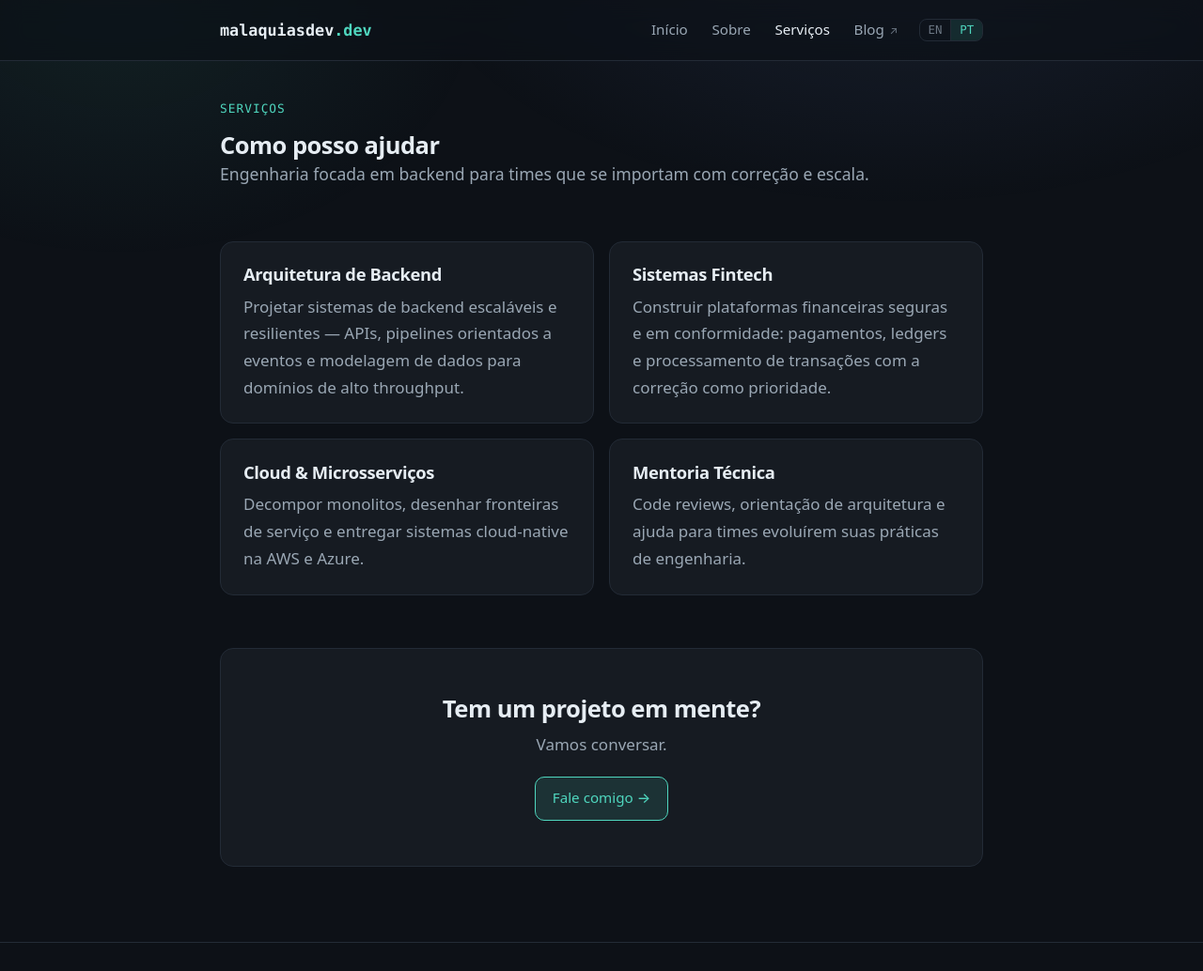
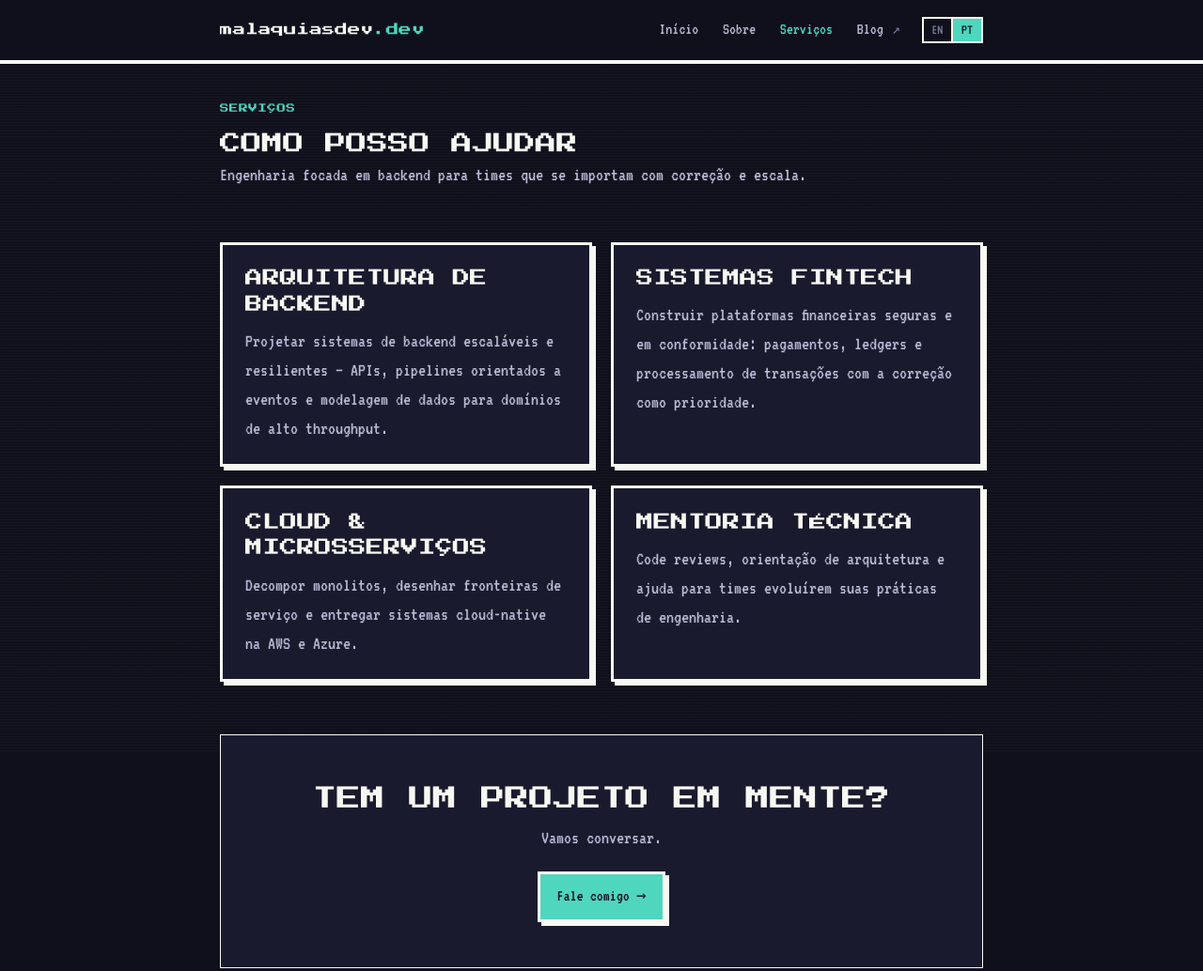
Before and after one commit to malaquiasdev/malaquias.dev, an Astro site: page /pt/services in a window 1280 px wide. Shown: the top 1034 px of the page at 94% size. Built offline with nearby package versions, Linux system fonts and the light colour scheme; Astro itself is replaced by a stand-in of ours.

Commit message:
feat(style): rebrand to 16-bit retro pixel-art aesthetic
- flat high-contrast palette, hard edges (radius 0), pixel borders
- stepped/offset box-shadows instead of soft blur
- Press Start 2P for headings, VT323 for body/mono text
- image-rendering: pixelated, flat scanline backdrop replacing radial glow
- hard hover/focus states, blocky focus outlines

```diff
--- a/src/components/About.astro
+++ b/src/components/About.astro
@@ -125,18 +125,17 @@ const t = ui[lang].about;
     gap: 1.75rem;
   }
   .job {
-    border-left: 2px solid var(--border);
+    border-left: 4px solid var(--border);
     padding-left: 1.25rem;
     position: relative;
   }
   .job::before {
     content: "";
     position: absolute;
-    left: -5px;
+    left: -6px;
     top: 0.55rem;
     width: 8px;
     height: 8px;
-    border-radius: 50%;
     background: var(--accent);
   }
   .job-head {
--- a/src/layouts/Base.astro
+++ b/src/layouts/Base.astro
@@ -43,6 +43,12 @@ const isCurrent = (path: string) =>
     <meta charset="UTF-8" />
     <meta name="viewport" content="width=device-width, initial-scale=1.0" />
     <link rel="icon" type="image/svg+xml" href="/favicon.svg" />
+    <link rel="preconnect" href="https://fonts.googleapis.com" />
+    <link rel="preconnect" href="https://fonts.gstatic.com" crossorigin />
+    <link
+      href="https://fonts.googleapis.com/css2?family=Press+Start+2P&family=VT323&display=swap"
+      rel="stylesheet"
+    />
     <title>{pageTitle}</title>
     <meta name="description" content={pageDesc} />
     <meta property="og:title" content={pageTitle} />
--- a/src/styles/global.css
+++ b/src/styles/global.css
@@ -1,18 +1,20 @@
 :root {
-  --bg: #0d1117;
-  --bg-elev: #161b22;
-  --bg-elev-2: #1c2330;
-  --border: #232b36;
-  --text: #e6edf3;
-  --text-dim: #9aa7b4;
-  --text-faint: #6b7682;
+  --bg: #10101c;
+  --bg-elev: #1a1a2e;
+  --bg-elev-2: #21213b;
+  --border: #f8f8f2;
+  --text: #f8f8f2;
+  --text-dim: #b9b9d6;
+  --text-faint: #7a7a9c;
   --accent: #4fd6be;
-  --accent-2: #7c9eff;
-  --accent-soft: rgba(79, 214, 190, 0.12);
-  --radius: 14px;
+  --accent-2: #ff6b6b;
+  --accent-soft: #16213a;
+  --radius: 0px;
   --maxw: 860px;
-  --font-sans: ui-sans-serif, system-ui, -apple-system, "Segoe UI", Roboto, Inter, sans-serif;
-  --font-mono: ui-monospace, "SF Mono", "JetBrains Mono", Menlo, monospace;
+  --shadow-off: 4px;
+  --font-display: "Press Start 2P", var(--font-mono);
+  --font-sans: "VT323", ui-monospace, "SF Mono", Menlo, monospace;
+  --font-mono: "VT323", ui-monospace, "SF Mono", Menlo, monospace;
 }
 
 *,
@@ -31,47 +33,75 @@ body {
   background: var(--bg);
   color: var(--text);
   font-family: var(--font-sans);
-  font-size: 17px;
-  line-height: 1.7;
-  -webkit-font-smoothing: antialiased;
+  font-size: 20px;
+  line-height: 1.55;
   text-rendering: optimizeLegibility;
 }
 
-/* subtle grid backdrop */
+img {
+  image-rendering: pixelated;
+  image-rendering: -moz-crisp-edges;
+  image-rendering: crisp-edges;
+}
+
+/* flat scanline backdrop, no blur / no soft glow */
 body::before {
   content: "";
   position: fixed;
   inset: 0;
   z-index: -1;
   background:
-    radial-gradient(900px 500px at 75% -10%, rgba(124, 158, 255, 0.10), transparent 60%),
-    radial-gradient(700px 500px at 10% 0%, rgba(79, 214, 190, 0.08), transparent 55%);
+    repeating-linear-gradient(
+      0deg,
+      rgba(255, 255, 255, 0.025) 0px,
+      rgba(255, 255, 255, 0.025) 1px,
+      transparent 1px,
+      transparent 3px
+    ),
+    var(--bg);
   pointer-events: none;
 }
 
 a {
   color: var(--accent);
   text-decoration: none;
-  transition: color 0.15s ease;
 }
-a:hover {
+a:hover,
+a:focus-visible {
   color: var(--accent-2);
+}
+
+:focus-visible {
+  outline: 3px solid var(--accent);
+  outline-offset: 2px;
 }
 
 h1,
 h2,
 h3 {
-  line-height: 1.25;
-  letter-spacing: -0.02em;
-  font-weight: 700;
+  font-family: var(--font-display);
+  line-height: 1.5;
+  letter-spacing: 0;
+  font-weight: 400;
+  text-transform: uppercase;
+}
+
+h1 {
+  font-size: 1.4rem;
+}
+h2 {
+  font-size: 1.1rem;
+}
+h3 {
+  font-size: 0.85rem;
 }
 
 code {
   font-family: var(--font-mono);
-  font-size: 0.92em;
+  font-size: 1.05em;
   background: var(--bg-elev-2);
-  padding: 0.15em 0.4em;
-  border-radius: 6px;
+  padding: 0.1em 0.4em;
+  border: 2px solid var(--border);
   color: var(--accent);
 }
 
@@ -86,9 +116,8 @@ code {
   position: sticky;
   top: 0;
   z-index: 50;
-  backdrop-filter: saturate(140%) blur(12px);
-  background: rgba(13, 17, 23, 0.72);
-  border-bottom: 1px solid var(--border);
+  background: var(--bg);
+  border-bottom: 4px solid var(--border);
 }
 .nav-inner {
   display: flex;
@@ -97,10 +126,9 @@ code {
   height: 64px;
 }
 .nav-brand {
-  font-family: var(--font-mono);
-  font-weight: 700;
+  font-family: var(--font-display);
   color: var(--text);
-  font-size: 1.05rem;
+  font-size: 0.85rem;
 }
 .nav-brand span {
   color: var(--accent);
@@ -109,17 +137,17 @@ code {
   display: flex;
   gap: 1.6rem;
   list-style: none;
-  font-size: 0.95rem;
+  font-size: 1.1rem;
 }
 .nav-links a {
   color: var(--text-dim);
 }
 .nav-links a:hover,
 .nav-links a[aria-current="page"] {
-  color: var(--text);
+  color: var(--accent);
 }
 .nav-links .ext {
-  font-size: 0.75em;
+  font-size: 0.85em;
   color: var(--text-faint);
   margin-left: 0.15em;
 }
@@ -130,11 +158,10 @@ code {
 }
 .lang-switch {
   display: inline-flex;
-  border: 1px solid var(--border);
-  border-radius: 8px;
+  border: 2px solid var(--border);
   overflow: hidden;
   font-family: var(--font-mono);
-  font-size: 0.78rem;
+  font-size: 0.95rem;
 }
 .lang-opt {
   padding: 0.3rem 0.55rem;
@@ -142,14 +169,14 @@ code {
   line-height: 1;
 }
 .lang-opt + .lang-opt {
-  border-left: 1px solid var(--border);
+  border-left: 2px solid var(--border);
 }
 .lang-opt:hover {
   color: var(--text);
 }
 .lang-opt.active {
-  background: var(--accent-soft);
-  color: var(--accent);
+  background: var(--accent);
+  color: var(--bg);
 }
 /* hamburger — hidden on desktop */
 .nav-burger {
@@ -165,18 +192,15 @@ code {
     width: 38px;
     height: 38px;
     padding: 0 8px;
-    border: 1px solid var(--border);
-    border-radius: 8px;
+    border: 2px solid var(--border);
     background: var(--bg-elev);
     cursor: pointer;
   }
   .nav-burger span {
     display: block;
-    height: 2px;
+    height: 3px;
     width: 100%;
-    background: var(--text-dim);
-    border-radius: 2px;
-    transition: transform 0.2s ease, opacity 0.2s ease;
+    background: var(--text);
   }
 
   /* collapsed dropdown panel */
@@ -186,9 +210,8 @@ code {
     left: 0;
     right: 0;
     display: none;
-    background: rgba(13, 17, 23, 0.97);
-    backdrop-filter: saturate(140%) blur(12px);
-    border-bottom: 1px solid var(--border);
+    background: var(--bg);
+    border-bottom: 4px solid var(--border);
     padding: 0.25rem 0 0.75rem;
   }
   .nav-toggle:checked ~ .nav-right .nav-menu {
@@ -200,33 +223,33 @@ code {
     padding: 0 1.5rem;
   }
   .nav-links li + li {
-    border-top: 1px solid var(--border);
+    border-top: 2px solid var(--border);
   }
   .nav-links a {
     display: block;
     padding: 0.9rem 0;
-    font-size: 1rem;
+    font-size: 1.1rem;
   }
 
   /* burger -> X when open */
   .nav-toggle:checked ~ .nav-right .nav-burger span:nth-child(1) {
-    transform: translateY(7px) rotate(45deg);
+    transform: translateY(8px) rotate(45deg);
   }
   .nav-toggle:checked ~ .nav-right .nav-burger span:nth-child(2) {
     opacity: 0;
   }
   .nav-toggle:checked ~ .nav-right .nav-burger span:nth-child(3) {
-    transform: translateY(-7px) rotate(-45deg);
+    transform: translateY(-8px) rotate(-45deg);
   }
 }
 
 /* ---- footer ---- */
 .footer {
-  border-top: 1px solid var(--border);
+  border-top: 4px solid var(--border);
   margin-top: 5rem;
   padding: 2.5rem 0;
   color: var(--text-faint);
-  font-size: 0.9rem;
+  font-size: 1rem;
 }
 .footer-inner {
   display: flex;
@@ -244,16 +267,16 @@ main {
   margin-bottom: 3.5rem;
 }
 .eyebrow {
-  font-family: var(--font-mono);
-  font-size: 0.8rem;
-  letter-spacing: 0.08em;
+  font-family: var(--font-display);
+  font-size: 0.6rem;
+  letter-spacing: 0.05em;
   text-transform: uppercase;
   color: var(--accent);
-  margin-bottom: 0.75rem;
+  margin-bottom: 0.9rem;
 }
 .lead {
   color: var(--text-dim);
-  font-size: 1.1rem;
+  font-size: 1.25rem;
 }
 
 /* ---- buttons / chips ---- */
@@ -261,24 +284,34 @@ main {
   display: inline-flex;
   align-items: center;
   gap: 0.5rem;
-  padding: 0.6rem 1.1rem;
-  border-radius: 10px;
-  border: 1px solid var(--border);
+  padding: 0.65rem 1.1rem;
+  border-radius: var(--radius);
+  border: 3px solid var(--border);
   background: var(--bg-elev);
   color: var(--text);
-  font-size: 0.95rem;
-  font-weight: 500;
-  transition: all 0.15s ease;
+  font-family: var(--font-mono);
+  font-size: 1.1rem;
+  box-shadow: var(--shadow-off) var(--shadow-off) 0 0 var(--border);
+  transition: transform 0.08s steps(1), box-shadow 0.08s steps(1);
 }
 .btn:hover {
   border-color: var(--accent);
   color: var(--accent);
-  transform: translateY(-1px);
+  transform: translate(2px, 2px);
+  box-shadow: 2px 2px 0 0 var(--border);
+}
+.btn:active {
+  transform: translate(var(--shadow-off), var(--shadow-off));
+  box-shadow: none;
 }
 .btn-primary {
-  background: var(--accent-soft);
-  border-color: var(--accent);
-  color: var(--accent);
+  background: var(--accent);
+  border-color: var(--border);
+  color: var(--bg);
+}
+.btn-primary:hover {
+  color: var(--bg);
+  border-color: var(--accent-2);
 }
 
 .chips {
@@ -289,11 +322,10 @@ main {
 }
 .chip {
   font-family: var(--font-mono);
-  font-size: 0.82rem;
+  font-size: 0.95rem;
   padding: 0.35rem 0.7rem;
-  border-radius: 8px;
   background: var(--bg-elev-2);
-  border: 1px solid var(--border);
+  border: 2px solid var(--border);
   color: var(--text-dim);
 }
 
@@ -301,18 +333,20 @@ main {
 .card {
   display: block;
   background: var(--bg-elev);
-  border: 1px solid var(--border);
+  border: 3px solid var(--border);
   border-radius: var(--radius);
   padding: 1.4rem 1.5rem;
-  transition: border-color 0.15s ease, transform 0.15s ease;
+  box-shadow: var(--shadow-off) var(--shadow-off) 0 0 var(--border);
+  transition: transform 0.08s steps(1), box-shadow 0.08s steps(1);
 }
 .card:hover {
   border-color: var(--accent);
-  transform: translateY(-2px);
+  transform: translate(2px, 2px);
+  box-shadow: 2px 2px 0 0 var(--accent);
 }
 .grid {
   display: grid;
-  gap: 1rem;
+  gap: 1.25rem;
 }
 @media (min-width: 640px) {
   .grid-2 {
```
